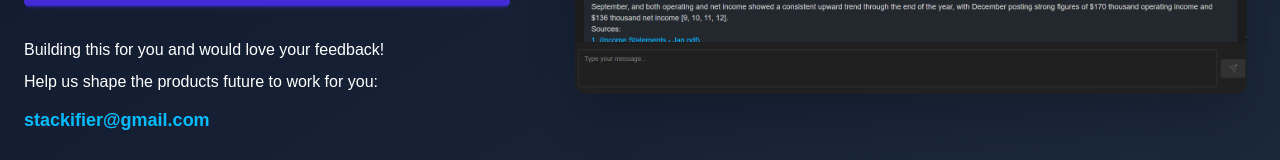
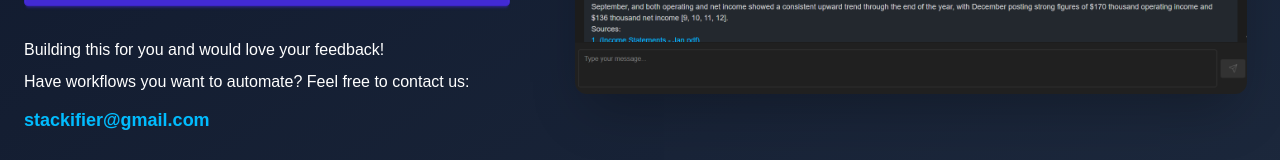
Before and after one commit to BryanTheLai/StackRAG-Frontend, a React (Vite) app: page / in a window 1280 px wide. Shown: the part 510-670 px from the top of the page. Built offline with nearby package versions, Linux system fonts and the light colour scheme; no server answers.

Commit message:
Update Home.tsx

```diff
--- a/src/pages/Home.tsx
+++ b/src/pages/Home.tsx
@@ -37,7 +37,7 @@ export default function Home() {
                 Building this for you and would love your feedback!
               </p>
               <p className="mb-3">
-                Help us shape the products future to work for you:
+                Have workflows you want to automate? Feel free to contact us:
               </p>
               <a
                 href="https://mail.google.com/mail/?view=cm&fs=1&to=stackifier@gmail.com
```
